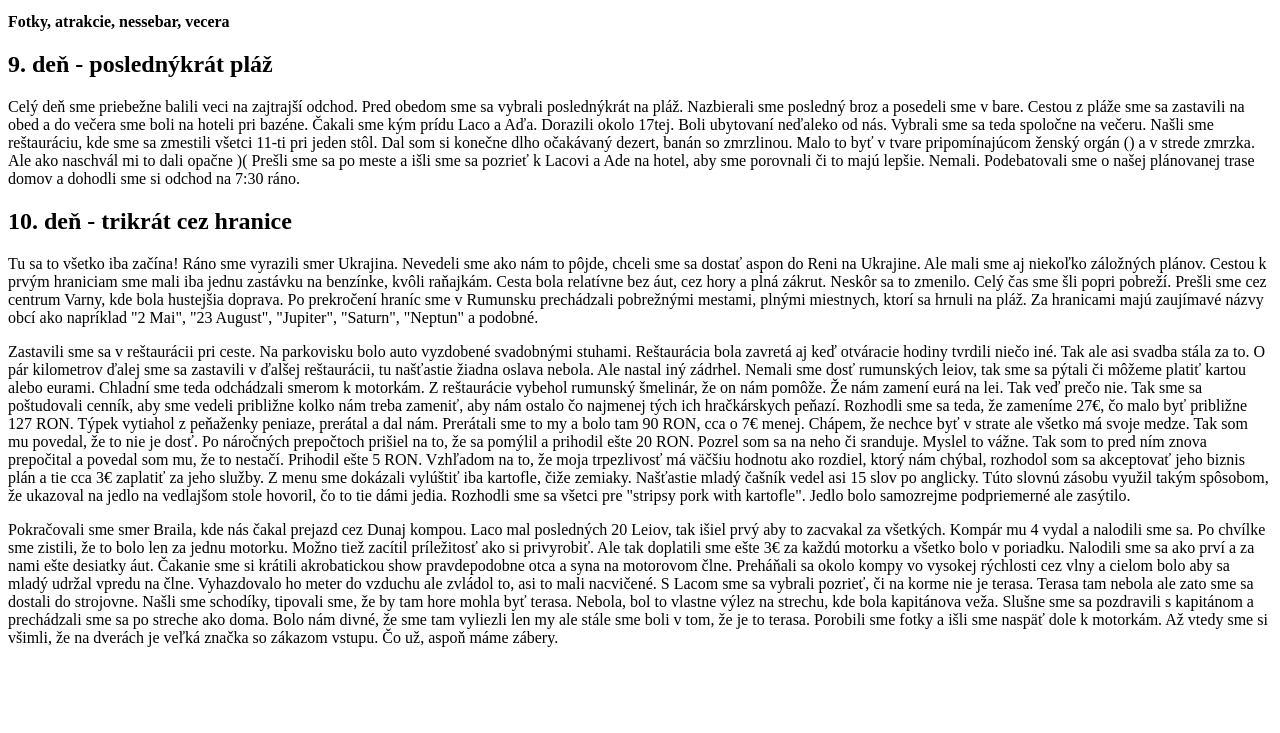
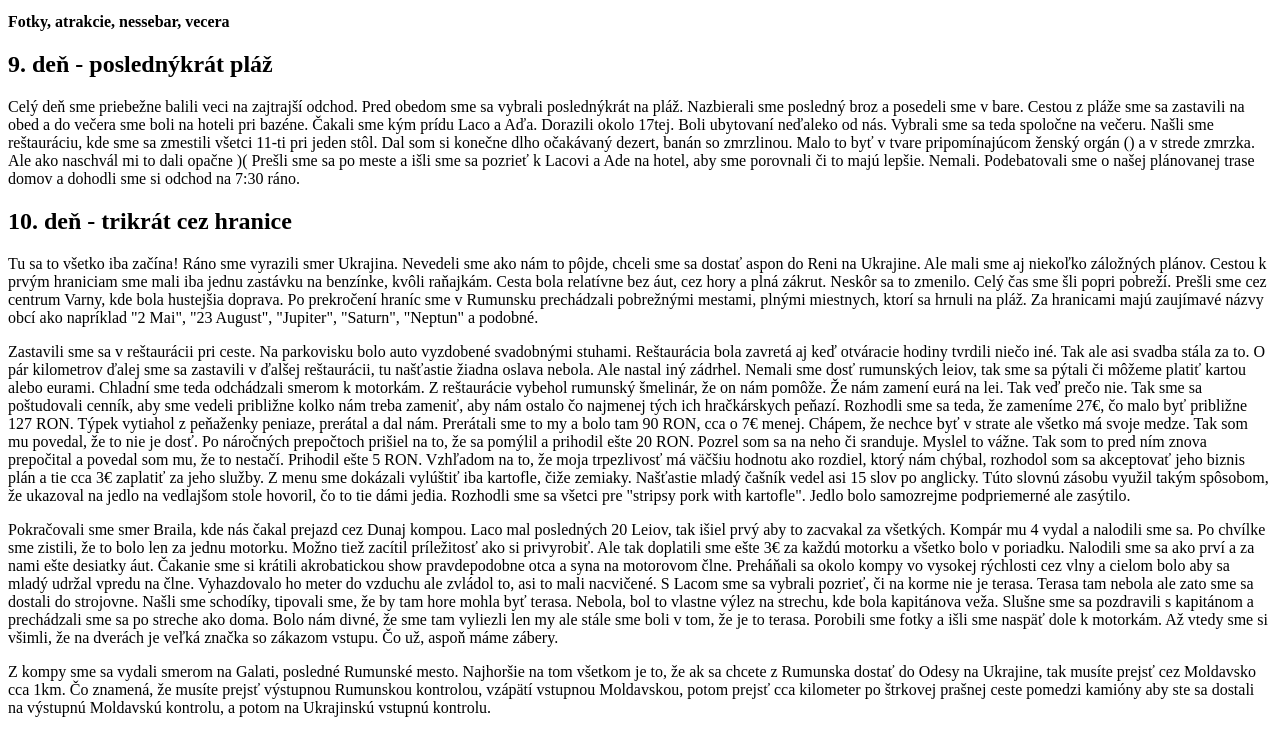
Before and after one commit to petobarki/petobarki.github.io, a plain HTML site: page index.html in a window 1280 px wide. Shown: the part 5720-6453 px from the top of the page. Before the commit the page ends 6383 px from the top, so only its background shows below. Drawn offline with Linux system fonts and the light colour scheme.

Commit message:
10plus den

```diff
--- a/index.html
+++ b/index.html
@@ -199,5 +199,10 @@ Pokračovali sme smer Braila, kde nás čakal prejazd cez Dunaj kompou. Laco mal
 Nalodili sme sa ako prví a za nami ešte desiatky áut. Čakanie sme si krátili akrobatickou show pravdepodobne otca a syna na motorovom člne. Preháňali sa okolo kompy vo vysokej rýchlosti cez vlny a cielom bolo aby sa mladý udržal vpredu na člne. Vyhazdovalo ho meter do vzduchu ale zvládol to, asi to mali nacvičené. S Lacom sme sa vybrali pozrieť, či na korme nie je terasa. Terasa tam nebola ale zato sme sa dostali do strojovne. Našli sme schodíky, tipovali sme, že by tam hore mohla byť terasa.
 Nebola, bol to vlastne výlez na strechu, kde bola kapitánova veža. Slušne sme sa pozdravili s kapitánom a prechádzali sme sa po streche ako doma. Bolo nám divné, že sme tam vyliezli len my ale stále sme boli v tom, že je to terasa. Porobili sme fotky a išli sme naspäť dole k motorkám. Až vtedy sme si všimli, že na dverách je veľká značka so zákazom vstupu. Čo už, aspoň máme zábery.
 </p>
+<p>
+Z kompy sme sa vydali smerom na Galati, posledné Rumunské mesto. Najhoršie na tom všetkom je to, že ak sa chcete z Rumunska dostať do Odesy na Ukrajine, tak musíte prejsť cez Moldavsko cca 1km.
+Čo znamená, že musíte prejsť výstupnou Rumunskou kontrolou, vzápätí vstupnou Moldavskou, potom prejsť cca kilometer po štrkovej prašnej ceste pomedzi kamióny aby ste sa dostali na výstupnú Moldavskú kontrolu, a potom na Ukrajinskú vstupnú kontrolu.
+
+</p>
 </body>
 </html>
```
